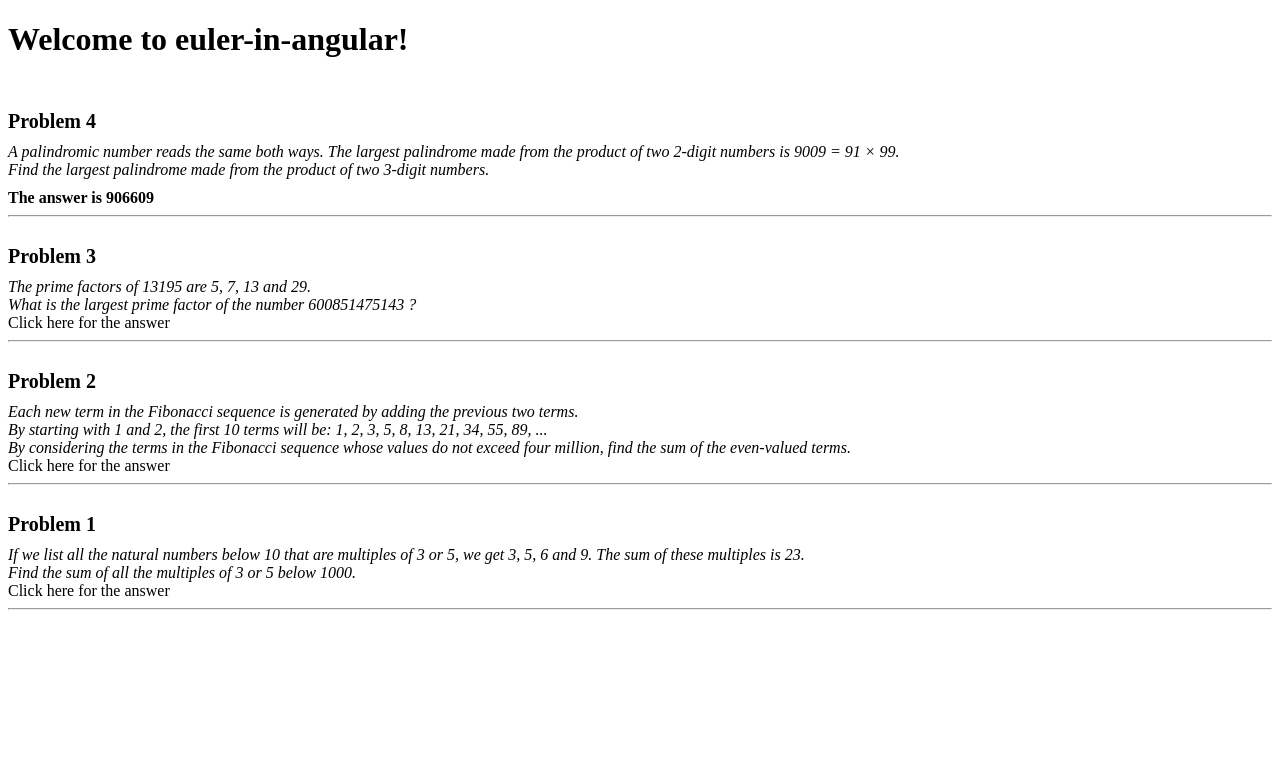
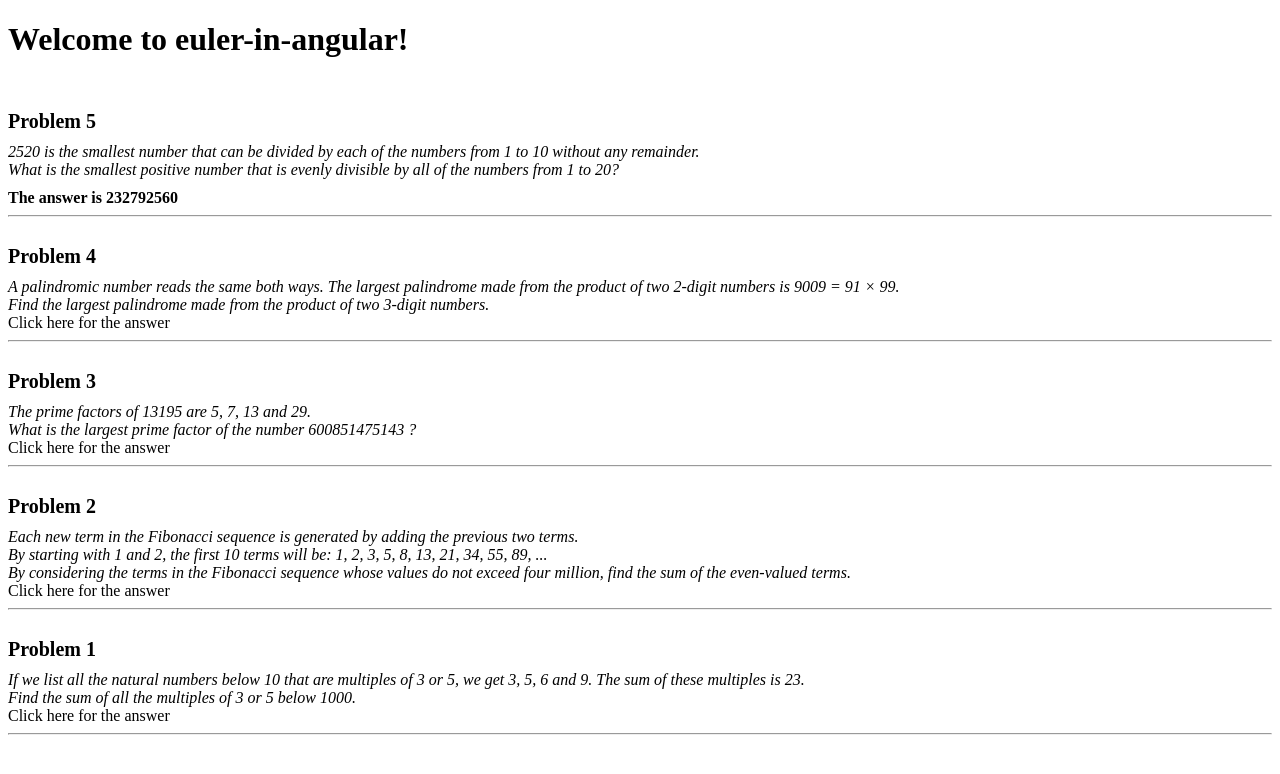
Before and after one commit to edwinvanderven/Euler-in-Angular, an Angular app: page / in a window 1280 px wide. Shown: the top 774 px of the page. Built offline with nearby package versions, Linux system fonts and the light colour scheme.

Commit message:
Added fifth problem and solution

```diff
--- a/src/app/app.component.model.ts
+++ b/src/app/app.component.model.ts
@@ -2,6 +2,7 @@ import { FirstProblem } from './problems/first-problem';
 import { SecondProblem } from './problems/second-problem';
 import { ThirdProblem } from './problems/third-problem';
 import { FourthProblem } from './problems/fourth-problem';
+import { FifthProblem } from './problems/fifth-problem';
 
 export interface IProblem {
   title: string;
@@ -10,6 +11,7 @@ export interface IProblem {
 }
 
 export const PROBLEMS: IProblem[] = [
+  new FifthProblem(),
   new FourthProblem(),
   new ThirdProblem(),
   new SecondProblem(),
--- /dev/null
+++ b/src/app/problems/fifth-problem.ts
@@ -0,0 +1,29 @@
+import { IProblem } from '../app.component.model';
+
+export class FifthProblem implements IProblem {
+  public title = 'Problem 5';
+  public description = '2520 is the smallest number that can be divided by each of the numbers from 1 to 10 without any remainder. ' +
+                        '\nWhat is the smallest positive number that is evenly divisible by all of the numbers from 1 to 20?';
+
+  getAnswer(): string {
+    let result: number = 10;
+    let keepLooping: boolean = true;
+    const length: number = 20;
+
+    while (keepLooping) {
+      for (let i = 1; i <= length; i++) {
+        if (result % i !== 0) {
+          // result has a remainder, keep looping
+          result++;
+          break;
+        }
+
+        if (i === length) {
+          keepLooping = false;
+        }
+      }
+    }
+
+    return result.toString();
+  }
+}
```
Also changed, not shown: 1 other file (tests, documents, lock files or other folders).
